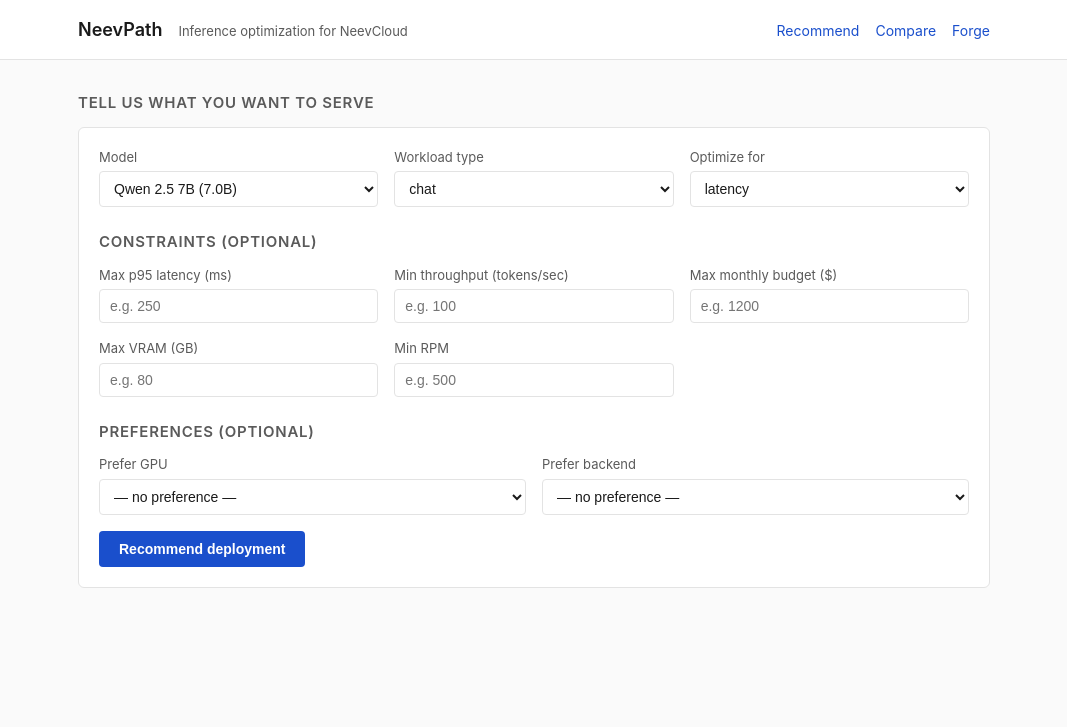
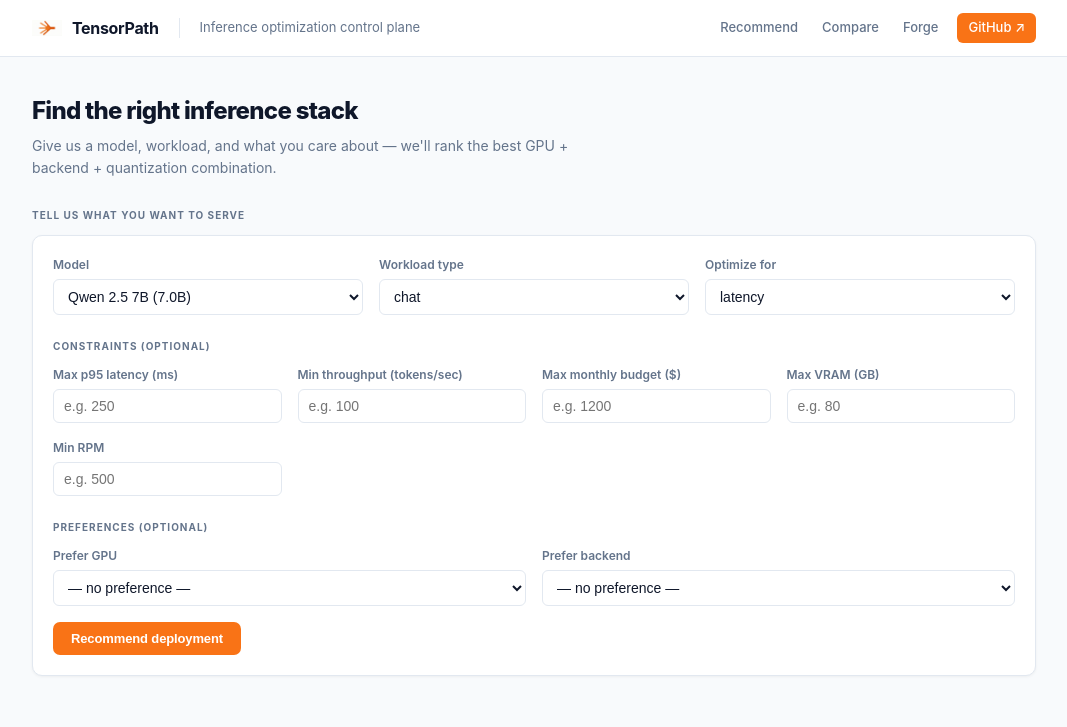
Before and after one commit to tensormux/Tensorpath, a FastAPI app: page / in a window 1280 px wide. Shown: the top 727 px of the page, without its empty margins (106-1173 px from the left). Run offline with FastAPI, Linux system fonts and the light colour scheme.

Commit message:
feat(ui): apply TensorMux visual identity — orange theme and logo
- Accent colour changed to #f97316 (TensorMux orange) throughout:
  buttons, focus rings, badges, banners, recommended-card border
- TensorMux logo (logo_wn.png) added to header via /static mount;
  FastAPI StaticFiles configured in app/main.py
- base.html: full CSS rewrite — slate neutral palette, tighter
  typography, pill nav, orange CTA GitHub link, card shadows
- index.html: hero headline + subtitle above the recommendation form
- result.html: kernel-highlight now uses shared CSS class from base

```diff
--- a/app/main.py
+++ b/app/main.py
@@ -2,6 +2,7 @@ from pathlib import Path
 
 from dotenv import load_dotenv
 from fastapi import FastAPI
+from fastapi.staticfiles import StaticFiles
 
 # Load .env from repo root before importing modules that may read env vars at
 # import time (e.g. the agentic Forge orchestrator needs ANTHROPIC_API_KEY).
@@ -12,9 +13,15 @@ from app.api.routes import router as api_router  # noqa: E402
 from app.ui.routes import router as ui_router  # noqa: E402
 
 app = FastAPI(
-    title="NeevPath",
-    description="Inference optimization control plane for NeevCloud",
+    title="TensorPath",
+    description="Inference optimization control plane — by TensorMux",
     version="0.1.0",
+)
+
+app.mount(
+    "/static",
+    StaticFiles(directory=Path(__file__).parent / "ui" / "static"),
+    name="static",
 )
 
 app.include_router(api_router)
--- a/app/ui/templates/base.html
+++ b/app/ui/templates/base.html
@@ -3,82 +3,130 @@
 <head>
   <meta charset="utf-8">
   <meta name="viewport" content="width=device-width, initial-scale=1">
-  <title>{% block title %}NeevPath{% endblock %}</title>
+  <title>{% block title %}TensorPath{% endblock %}</title>
   <style>
     :root {
-      --fg: #1a1a1a;
-      --fg-muted: #5a5a5a;
-      --bg: #fafafa;
+      --fg: #0f172a;
+      --fg-muted: #64748b;
+      --bg: #f8fafc;
       --bg-card: #ffffff;
-      --border: #e3e3e3;
-      --accent: #1a4fcc;
-      --accent-soft: #eef3ff;
-      --good: #1d7a3a;
-      --warn: #b85c00;
-      --measured: #1d7a3a;
-      --estimated: #b85c00;
-      --imported: #5a5a5a;
+      --border: #e2e8f0;
+      --accent: #f97316;
+      --accent-dark: #ea6c0a;
+      --accent-soft: #fff7ed;
+      --accent-soft-border: #fed7aa;
+      --good: #16a34a;
+      --good-soft: #dcfce7;
+      --warn: #d97706;
+      --warn-soft: #fef9c3;
+      --measured: #16a34a;
+      --estimated: #d97706;
+      --imported: #64748b;
     }
     * { box-sizing: border-box; }
     body {
       margin: 0;
-      font-family: -apple-system, BlinkMacSystemFont, "Segoe UI", Helvetica, Arial, sans-serif;
+      font-family: -apple-system, BlinkMacSystemFont, "Inter", "Segoe UI", Helvetica, Arial, sans-serif;
       color: var(--fg);
       background: var(--bg);
       line-height: 1.5;
     }
+
+    /* ── Header ── */
     header {
       border-bottom: 1px solid var(--border);
-      background: var(--bg-card);
+      background: #ffffff;
     }
     header .inner {
-      max-width: 960px;
+      max-width: 1060px;
       margin: 0 auto;
-      padding: 16px 24px;
+      padding: 0 28px;
+      height: 56px;
       display: flex;
-      align-items: baseline;
-      gap: 16px;
+      align-items: center;
+      gap: 20px;
     }
-    header h1 {
-      margin: 0;
-      font-size: 18px;
-      font-weight: 600;
+    .logo-mark {
+      display: flex;
+      align-items: center;
+      gap: 10px;
+      text-decoration: none;
+      flex-shrink: 0;
     }
-    header h1 a { color: inherit; text-decoration: none; }
-    header .tagline {
+    .logo-mark img {
+      width: 30px;
+      height: 30px;
+      object-fit: contain;
+    }
+    .logo-mark span {
+      font-size: 16px;
+      font-weight: 700;
+      color: var(--fg);
+      letter-spacing: -0.02em;
+    }
+    .header-divider {
+      width: 1px;
+      height: 20px;
+      background: var(--border);
+      flex-shrink: 0;
+    }
+    .tagline {
       color: var(--fg-muted);
       font-size: 13px;
     }
     header nav {
       margin-left: auto;
       display: flex;
-      gap: 16px;
-      font-size: 14px;
+      align-items: center;
+      gap: 2px;
+      font-size: 13px;
     }
     header nav a {
-      color: var(--accent);
+      color: var(--fg-muted);
       text-decoration: none;
+      padding: 5px 11px;
+      border-radius: 6px;
+      font-weight: 500;
+      transition: background 0.12s, color 0.12s;
     }
-    header nav a:hover { text-decoration: underline; }
+    header nav a:hover {
+      background: var(--bg);
+      color: var(--fg);
+    }
+    header nav a.nav-cta {
+      background: var(--accent);
+      color: #fff;
+      margin-left: 6px;
+    }
+    header nav a.nav-cta:hover {
+      background: var(--accent-dark);
+    }
+
+    /* ── Layout ── */
     main {
-      max-width: 960px;
+      max-width: 1060px;
       margin: 0 auto;
-      padding: 32px 24px;
+      padding: 36px 28px;
     }
+
+    /* ── Section labels ── */
     h2 {
-      font-size: 15px;
-      font-weight: 600;
+      font-size: 10px;
+      font-weight: 700;
       text-transform: uppercase;
-      letter-spacing: 0.05em;
+      letter-spacing: 0.1em;
       color: var(--fg-muted);
       margin: 0 0 12px;
     }
+
+    /* ── Cards ── */
     .card {
       background: var(--bg-card);
       border: 1px solid var(--border);
-      border-radius: 6px;
+      border-radius: 10px;
       padding: 20px;
-      margin-bottom: 20px;
+      margin-bottom: 16px;
+      box-shadow: 0 1px 3px rgba(0,0,0,0.05);
     }
     .card.recommended {
       border-color: var(--accent);
@@ -89,161 +137,230 @@
       align-items: baseline;
       justify-content: space-between;
       gap: 12px;
-      margin-bottom: 12px;
+      margin-bottom: 14px;
     }
     .card-title {
-      font-size: 18px;
+      font-size: 17px;
       font-weight: 600;
+      letter-spacing: -0.015em;
     }
+
+    /* ── Badges ── */
     .badge {
-      font-size: 11px;
+      font-size: 10px;
       text-transform: uppercase;
-      letter-spacing: 0.05em;
-      padding: 2px 8px;
-      border-radius: 3px;
-      font-weight: 500;
+      letter-spacing: 0.07em;
+      padding: 2px 7px;
+      border-radius: 4px;
+      font-weight: 700;
+      display: inline-block;
     }
-    .badge-recommended { background: var(--accent); color: white; }
-    .badge-source-measured { background: #e6f2ea; color: var(--measured); }
-    .badge-source-estimated { background: #fbeede; color: var(--estimated); }
-    .badge-source-imported { background: #ececec; color: var(--imported); }
-    .badge-warn { background: #fbeede; color: var(--warn); }
+    .badge-recommended { background: var(--accent); color: #fff; }
+    .badge-source-measured { background: var(--good-soft); color: var(--measured); }
+    .badge-source-estimated { background: var(--warn-soft); color: var(--estimated); }
+    .badge-source-imported { background: #f1f5f9; color: var(--imported); }
+    .badge-warn { background: var(--warn-soft); color: var(--warn); }
+
+    /* ── Stat grid ── */
     .stat-grid {
       display: grid;
-      grid-template-columns: repeat(auto-fit, minmax(140px, 1fr));
+      grid-template-columns: repeat(auto-fit, minmax(120px, 1fr));
       gap: 16px;
       margin-top: 8px;
     }
     .stat-label {
-      font-size: 11px;
+      font-size: 10px;
+      font-weight: 600;
       color: var(--fg-muted);
       text-transform: uppercase;
-      letter-spacing: 0.04em;
+      letter-spacing: 0.07em;
+      margin-bottom: 3px;
     }
     .stat-value {
-      font-size: 18px;
-      font-weight: 600;
+      font-size: 21px;
+      font-weight: 700;
       font-variant-numeric: tabular-nums;
+      letter-spacing: -0.025em;
+      color: var(--fg);
     }
+
+    /* ── Forms ── */
     form .row {
       display: grid;
-      grid-template-columns: repeat(auto-fit, minmax(220px, 1fr));
+      grid-template-columns: repeat(auto-fit, minmax(200px, 1fr));
       gap: 16px;
       margin-bottom: 16px;
     }
     form label {
       display: flex;
       flex-direction: column;
-      font-size: 13px;
+      font-size: 12px;
+      font-weight: 600;
       color: var(--fg-muted);
-      gap: 4px;
+      gap: 5px;
     }
-    form select, form input[type="number"], form input[type="text"] {
+    form select,
+    form input[type="number"],
+    form input[type="text"] {
       padding: 8px 10px;
       font-size: 14px;
       border: 1px solid var(--border);
-      border-radius: 4px;
-      background: white;
+      border-radius: 6px;
+      background: #fff;
       color: var(--fg);
+      transition: border-color 0.12s, box-shadow 0.12s;
     }
-    form select:focus, form input:focus {
-      outline: 2px solid var(--accent);
-      outline-offset: -1px;
+    form select:focus,
+    form input:focus {
+      outline: none;
       border-color: var(--accent);
+      box-shadow: 0 0 0 3px var(--accent-soft);
     }
+
+    /* ── Buttons ── */
     button {
-      padding: 10px 20px;
-      font-size: 14px;
+      padding: 9px 18px;
+      font-size: 13px;
       font-weight: 600;
       background: var(--accent);
-      color: white;
+      color: #fff;
       border: none;
-      border-radius: 4px;
+      border-radius: 7px;
       cursor: pointer;
+      letter-spacing: -0.01em;
+      transition: background 0.12s;
     }
-    button:hover { filter: brightness(1.1); }
+    button:hover { background: var(--accent-dark); }
+    button:disabled { opacity: 0.4; cursor: not-allowed; background: var(--accent); }
     .secondary {
-      background: white;
-      color: var(--accent);
-      border: 1px solid var(--accent);
+      background: #fff;
+      color: var(--fg);
+      border: 1px solid var(--border);
     }
+    .secondary:hover { background: var(--bg); }
+
+    /* ── Code blocks ── */
     pre {
-      background: #1a1a1a;
-      color: #e3e3e3;
+      background: #0f172a;
+      color: #e2e8f0;
       padding: 16px;
-      border-radius: 4px;
+      border-radius: 8px;
       overflow-x: auto;
       font-size: 12px;
-      line-height: 1.4;
+      line-height: 1.55;
     }
+    code {
+      font-family: "SF Mono", ui-monospace, monospace;
+    }
+
+    /* ── Summary / info banner ── */
     .summary {
       background: var(--accent-soft);
       border-left: 3px solid var(--accent);
-      padding: 14px 16px;
-      border-radius: 0 4px 4px 0;
-      margin-bottom: 24px;
+      padding: 12px 16px;
+      border-radius: 0 7px 7px 0;
+      margin-bottom: 20px;
       color: var(--fg);
+      font-size: 14px;
     }
+
+    /* ── Alt rows ── */
     .alt-row {
       display: grid;
-      grid-template-columns: 30px 1fr auto;
+      grid-template-columns: 28px 1fr auto;
       gap: 16px;
       padding: 12px 0;
       border-bottom: 1px solid var(--border);
       align-items: center;
     }
     .alt-row:last-child { border-bottom: none; }
-    .alt-rank {
-      font-weight: 600;
-      color: var(--fg-muted);
-    }
+    .alt-rank { font-weight: 700; color: var(--fg-muted); }
     .alt-name { font-weight: 500; }
     .alt-meta {
-      font-size: 13px;
+      font-size: 12px;
       color: var(--fg-muted);
       margin-top: 2px;
       font-variant-numeric: tabular-nums;
     }
+
+    /* ── Error banner ── */
     .error {
-      background: #fdecec;
-      border-left: 3px solid #c33;
+      background: #fef2f2;
+      border-left: 3px solid #f87171;
       padding: 12px 16px;
-      border-radius: 0 4px 4px 0;
+      border-radius: 0 7px 7px 0;
       margin-bottom: 16px;
-      color: #831515;
+      color: #991b1b;
+      font-size: 14px;
     }
-    details { margin-top: 8px; }
+
+    /* ── Details / summary ── */
+    details { margin-top: 10px; }
     summary {
       cursor: pointer;
-      font-size: 13px;
+      font-size: 12px;
+      font-weight: 600;
       color: var(--accent);
       user-select: none;
     }
+
+    /* ── Score chips ── */
     .scores {
       display: flex;
-      gap: 16px;
+      gap: 7px;
       flex-wrap: wrap;
-      font-size: 12px;
+      font-size: 11px;
       color: var(--fg-muted);
-      margin-top: 12px;
+      margin-top: 14px;
     }
     .score-chip {
-      background: #f1f1f1;
+      background: var(--bg);
+      border: 1px solid var(--border);
       padding: 3px 8px;
-      border-radius: 3px;
+      border-radius: 4px;
       font-variant-numeric: tabular-nums;
+    }
+
+    /* ── Page hero ── */
+    .page-title {
+      font-size: 24px;
+      font-weight: 800;
+      letter-spacing: -0.03em;
+      color: var(--fg);
+      margin: 0 0 6px;
+    }
+    .page-subtitle {
+      font-size: 14px;
+      color: var(--fg-muted);
+      margin: 0 0 28px;
+      max-width: 560px;
+      line-height: 1.6;
+    }
+
+    /* ── Kernel optimization accent ── */
+    .kernel-highlight {
+      border-left: 3px solid var(--accent);
+      padding: 10px 14px;
+      margin-bottom: 10px;
+      background: var(--accent-soft);
+      border-radius: 0 6px 6px 0;
     }
   </style>
 </head>
 <body>
   <header>
     <div class="inner">
-      <h1><a href="/">NeevPath</a></h1>
-      <span class="tagline">Inference optimization for NeevCloud</span>
+      <a class="logo-mark" href="/">
+        <img src="/static/logo.png" alt="TensorMux logo">
+        <span>TensorPath</span>
+      </a>
+      <div class="header-divider"></div>
+      <span class="tagline">Inference optimization control plane</span>
       <nav>
         <a href="/">Recommend</a>
         <a href="/compare">Compare</a>
         <a href="/forge">Forge</a>
+        <a href="https://github.com/tensormux" target="_blank" rel="noopener" class="nav-cta">GitHub ↗</a>
       </nav>
     </div>
   </header>
--- a/app/ui/templates/index.html
+++ b/app/ui/templates/index.html
@@ -1,10 +1,13 @@
 {% extends "base.html" %}
-{% block title %}NeevPath — recommend a deployment{% endblock %}
+{% block title %}TensorPath — recommend a deployment{% endblock %}
 
 {% block content %}
 {% if error %}
   <div class="error">{{ error }}</div>
 {% endif %}
+
+<div class="page-title">Find the right inference stack</div>
+<div class="page-subtitle">Give us a model, workload, and what you care about — we'll rank the best GPU + backend + quantization combination.</div>
 
 <h2>Tell us what you want to serve</h2>
 <form method="post" action="/recommend" class="card">
--- a/app/ui/templates/result.html
+++ b/app/ui/templates/result.html
@@ -82,7 +82,7 @@
     end-to-end latency/cost numbers above.
   </p>
   {% for ko in result.recommended.kernel_optimizations %}
-    <div style="border-left: 3px solid var(--accent); padding: 10px 14px; margin-bottom: 10px; background: var(--accent-soft); border-radius: 0 4px 4px 0;">
+    <div class="kernel-highlight">
       <div style="display: flex; justify-content: space-between; align-items: baseline; gap: 12px;">
         <div>
           <strong>{{ ko.op }}</strong>
@@ -120,7 +120,7 @@
 <h2 style="margin-top: 32px;">Deployment config</h2>
 <div class="card">
   <p style="margin: 0 0 12px; font-size: 13px; color: var(--fg-muted);">
-    JSON below maps directly to NeevCloud inference deploy parameters.
+    JSON deployment config — wire this into your inference cluster directly.
   </p>
   <pre>{{ config.model_dump_json(indent=2) }}</pre>
 </div>
```
Also changed, not shown: app/ui/static/logo.png (added).
